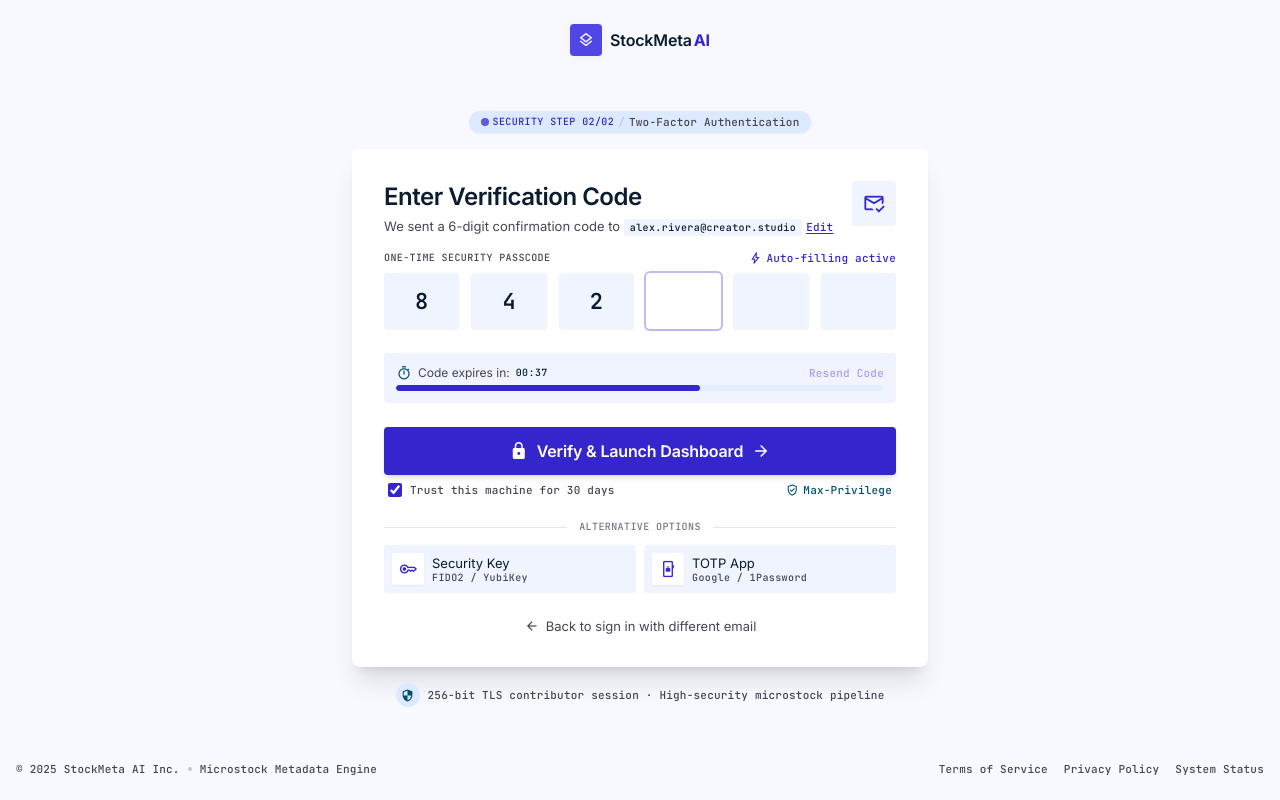
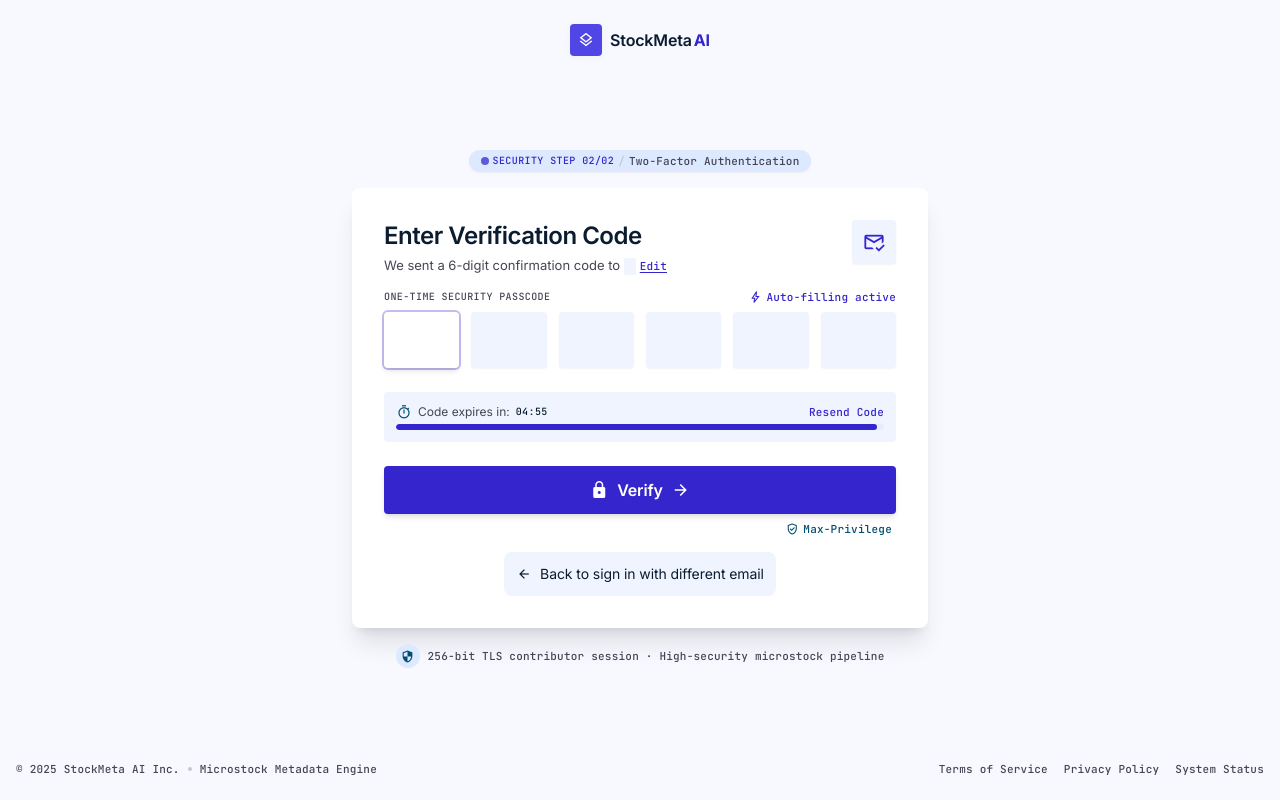
Before and after one commit to haiderali82/StockMeta-AI, a React (Vite) app: page /verify in a window 1280 px wide. Built offline with nearby package versions, Linux system fonts and the light colour scheme.

Commit message:
Add lucide-react dependency and enhance authentication flow with loading states and error handling

```diff
--- a/package.json
+++ b/package.json
@@ -10,6 +10,7 @@
     "preview": "vite preview"
   },
   "dependencies": {
+    "lucide-react": "^1.81.0",
     "react": "^19.3.1",
     "react-dom": "^19.3.1",
     "react-router-dom": "^7.18.7"
--- a/src/context/AuthContext.jsx
+++ b/src/context/AuthContext.jsx
@@ -1,6 +1,7 @@
 import { createContext, useContext, useState } from 'react'
 
 const STORAGE_KEY = 'stockmeta.auth'
+const CREDENTIALS_KEY = 'stockmeta.credentials'
 const AuthContext = createContext(null)
 
 function readStoredEmail() {
@@ -14,11 +15,13 @@ function readStoredEmail() {
 
 function AuthProvider({ children }) {
   const [email, setEmail] = useState(readStoredEmail())
-  const [pendingEmail, setPendingEmail] = useState('alex.rivera@creator.studio')
+  const [pendingEmail, setPendingEmail] = useState('')
   const isAuthenticated = Boolean(email)
 
-  function startLogin(nextEmail) {
+  function startLogin(nextEmail, password) {
     setPendingEmail(nextEmail)
+    // Placeholder credential storage until a real backend exists.
+    localStorage.setItem(CREDENTIALS_KEY, JSON.stringify({ email: nextEmail, password }))
   }
 
   function completeVerification() {
--- a/src/pages/SignInPage.jsx
+++ b/src/pages/SignInPage.jsx
@@ -31,12 +31,15 @@ function SignInPage() {
   const navigate = useNavigate()
   const [password, setPassword] = useState('')
   const [showPassword, setShowPassword] = useState(false)
-  const [remember, setRemember] = useState(true)
+  const [loading, setLoading] = useState(false)
 
   function handleSubmit(e) {
     e.preventDefault()
-    startLogin(pendingEmail)
-    navigate('/verify')
+    setLoading(true)
+    startLogin(pendingEmail, password)
+    setTimeout(() => {
+      navigate('/verify')
+    }, 500)
   }
 
   return (
@@ -96,7 +99,7 @@ function SignInPage() {
             <form className="flex flex-col gap-space-md" onSubmit={handleSubmit}>
               <div className="flex flex-col gap-1.5">
                 <label className="font-label-sm text-label-sm text-on-surface-variant font-medium" htmlFor="email">
-                  Contributor Email (Adobe / SS ID)
+                  Email
                 </label>
                 <div className="relative flex items-center">
                   <Icon name="alternate_email" className="absolute left-3 text-outline text-[18px] pointer-events-none" />
@@ -104,6 +107,7 @@ function SignInPage() {
                     id="email"
                     type="email"
                     required
+                    placeholder="Enter your email"
                     value={pendingEmail}
                     onChange={(e) => setPendingEmail(e.target.value)}
                     className="w-full pl-9 pr-3 py-2 bg-surface-container-low focus:bg-surface-container-lowest text-on-surface font-body-sm text-body-sm rounded-lg outline-none focus:shadow-[0_0_0_2px_rgba(79,70,229,0.3)] transition-all"
@@ -116,9 +120,9 @@ function SignInPage() {
                   <label className="font-label-sm text-label-sm text-on-surface-variant font-medium" htmlFor="password">
                     Password
                   </label>
-                  <a className="font-label-sm text-label-sm text-primary hover:text-primary-container font-medium transition-colors" href="#">
+                  {/* <a className="font-label-sm text-label-sm text-primary hover:text-primary-container font-medium transition-colors" href="#">
                     Forgot password?
-                  </a>
+                  </a> */}
                 </div>
                 <div className="relative flex items-center">
                   <Icon name="lock" className="absolute left-3 text-outline text-[18px] pointer-events-none" />
@@ -141,19 +145,6 @@ function SignInPage() {
                 </div>
               </div>
 
-              <div className="flex items-center gap-2 mt-0.5">
-                <input
-                  id="remember"
-                  type="checkbox"
-                  checked={remember}
-                  onChange={(e) => setRemember(e.target.checked)}
-                  className="w-4 h-4 rounded text-primary-container accent-primary-container bg-surface-container-low cursor-pointer"
-                />
-                <label className="font-body-xs text-body-xs text-on-surface-variant cursor-pointer select-none" htmlFor="remember">
-                  Remember this device (30 days)
-                </label>
-              </div>
-
               <div className="flex items-start gap-space-sm p-3 bg-surface-container rounded-lg mt-1">
                 <Icon name="shield_person" className="text-primary text-[18px] shrink-0 mt-0.5" />
                 <p className="font-body-xs text-body-xs text-on-surface-variant leading-relaxed">
@@ -164,24 +155,21 @@ function SignInPage() {
 
               <button
                 type="submit"
-                className="w-full py-2.5 px-space-lg bg-primary-container hover:bg-primary text-on-primary font-headline-sm text-headline-sm font-semibold rounded-lg flex items-center justify-center gap-2 shadow-sm transition-all active:scale-[0.99] mt-1"
+                disabled={loading}
+                className="w-full py-2.5 px-space-lg bg-primary-container hover:bg-primary text-on-primary font-headline-sm text-headline-sm font-semibold rounded-lg flex items-center justify-center gap-2 shadow-sm transition-all active:scale-[0.99] mt-1 disabled:opacity-70 disabled:cursor-not-allowed"
               >
-                <span>Continue with Password</span>
-                <Icon name="arrow_forward" className="text-[18px]" />
+                <span>{loading ? 'Signing in' : 'Continue'}</span>
+                {loading ? (
+                  <Icon name="progress_activity" className="text-[18px] animate-spin" />
+                ) : (
+                  <Icon name="arrow_forward" className="text-[18px]" />
+                )}
               </button>
 
-              <div className="pt-2 flex flex-col items-center">
-                <button
-                  type="button"
-                  className="w-full py-2 px-space-md bg-surface-container-low hover:bg-surface-container text-on-surface font-label-md text-label-md font-medium rounded-lg flex items-center justify-center gap-2 transition-colors"
-                >
-                  <Icon name="domain" className="text-secondary text-[18px]" />
-                  <span>Single Sign-On SAML 2.0 • Use Company SSO</span>
-                </button>
-              </div>
+
             </form>
 
-            <div className="mt-space-lg pt-space-md border-t border-transparent bg-surface-container-low rounded-lg p-2.5 flex items-center justify-between font-code-xs text-code-xs text-on-surface-variant">
+            {/* <div className="mt-space-lg pt-space-md border-t border-transparent bg-surface-container-low rounded-lg p-2.5 flex items-center justify-between font-code-xs text-code-xs text-on-surface-variant">
               <div className="flex items-center gap-1.5">
                 <Icon name="lock" className="text-primary text-[14px]" />
                 <span>256-BIT TLS ENCRYPTED</span>
@@ -190,17 +178,17 @@ function SignInPage() {
                 <span className="w-1.5 h-1.5 rounded-full bg-[#10b981] animate-pulse" />
                 <span className="font-medium">CLUSTER US-EAST OPERATIONAL</span>
               </div>
-            </div>
+            </div> */}
           </div>
 
-          <div className="w-full max-w-[460px] mt-space-lg flex flex-col sm:flex-row items-center justify-between px-space-sm gap-2 text-center text-on-surface-variant font-label-sm text-label-sm">
+          {/* <div className="w-full max-w-[460px] mt-space-lg flex flex-col sm:flex-row items-center justify-between px-space-sm gap-2 text-center text-on-surface-variant font-label-sm text-label-sm">
             <span>StockMeta AI Metadata Protocol v4.2</span>
             <div className="flex items-center gap-space-md">
               <a className="hover:text-primary transition-colors" href="#">Security Overview</a>
               <span className="inline-block w-1 h-1 rounded-full bg-outline-variant" />
               <a className="hover:text-primary transition-colors" href="#">Privacy Shield</a>
             </div>
-          </div>
+          </div> */}
         </div>
       </main>
 
--- a/src/pages/VerifyCodePage.jsx
+++ b/src/pages/VerifyCodePage.jsx
@@ -3,17 +3,24 @@ import { useNavigate } from 'react-router-dom'
 import Icon from '../components/common/Icon'
 import { useAuth } from '../context/AuthContext'
 
-const INITIAL_SECONDS = 60
-const START_SECONDS = 42
+const INITIAL_SECONDS = 300
+const START_SECONDS = INITIAL_SECONDS
+const MOCK_OTP = '000000'
 
 function VerifyCodePage() {
   const { pendingEmail, completeVerification } = useAuth()
   const navigate = useNavigate()
-  const [digits, setDigits] = useState(['8', '4', '2', '', '', ''])
-  const [trustDevice, setTrustDevice] = useState(true)
+  const [digits, setDigits] = useState(['', '', '', '', '', ''])
   const [secondsLeft, setSecondsLeft] = useState(START_SECONDS)
-  const [focusedIndex, setFocusedIndex] = useState(3)
+  const [resendAgain, setResendAgain] = useState(0)
+  const [focusedIndex, setFocusedIndex] = useState(0)
+  const [isVerifying, setIsVerifying] = useState(false)
+  const [error, setError] = useState('')
   const inputRefs = useRef([])
+
+  useEffect(() => {
+    inputRefs.current[0]?.focus()
+  }, [])
 
   useEffect(() => {
     if (secondsLeft <= 0) return
@@ -22,6 +29,14 @@ function VerifyCodePage() {
     }, 1000)
     return () => clearInterval(interval)
   }, [secondsLeft])
+
+  useEffect(() => {
+    if (resendAgain <= 0) return
+    const interval = setInterval(() => {
+      setResendAgain((s) => Math.max(0, s - 1))
+    }, 1000)
+    return () => clearInterval(interval)
+  }, [resendAgain])
 
   const mins = String(Math.floor(secondsLeft / 60)).padStart(2, '0')
   const secs = String(secondsLeft % 60).padStart(2, '0')
@@ -32,8 +47,12 @@ function VerifyCodePage() {
     const next = [...digits]
     next[index] = digit
     setDigits(next)
+    setError('')
     if (digit && index < inputRefs.current.length - 1) {
       inputRefs.current[index + 1]?.focus()
+    }
+    if (next.every((d) => d) && !isVerifying) {
+      verifyCode(next.join(''))
     }
   }
 
@@ -49,21 +68,42 @@ function VerifyCodePage() {
     if (!data) return
     const next = Array.from({ length: 6 }, (_, i) => data[i] || '')
     setDigits(next)
+    setError('')
     const nextFocus = Math.min(data.length, 5)
     inputRefs.current[nextFocus]?.focus()
     setFocusedIndex(nextFocus)
+    if (next.every((d) => d) && !isVerifying) {
+      verifyCode(next.join(''))
+    }
   }
 
   function resetTimer() {
     setSecondsLeft(INITIAL_SECONDS)
+    setResendAgain(60)
+    setError('')
+  }
+
+  function verifyCode(code) {
+    if (code !== MOCK_OTP) {
+      setError(`Incorrect code. For this demo, use ${MOCK_OTP}.`)
+      setDigits(['', '', '', '', '', ''])
+      setFocusedIndex(0)
+      inputRefs.current[0]?.focus()
+      return
+    }
+    setError('')
+    setIsVerifying(true)
+    setTimeout(() => {
+      completeVerification()
+      navigate('/dashboard', { replace: true })
+    }, 500)
   }
 
   function handleSubmit(e) {
     e.preventDefault()
     const code = digits.join('')
     if (code.length === 6) {
-      completeVerification()
-      navigate('/dashboard', { replace: true })
+      verifyCode(code)
     } else {
       const firstEmptyIndex = digits.findIndex((d) => !d)
       inputRefs.current[firstEmptyIndex]?.focus()
@@ -136,7 +176,11 @@ function VerifyCodePage() {
                       <div
                         key={index}
                         className={`relative flex items-center justify-center h-14 rounded-lg shadow-sm transition-all focus-within:bg-surface-container-lowest focus-within:shadow-md ${
-                          focusedIndex === index ? 'bg-surface-container-lowest shadow-md ring-2 ring-primary/30' : 'bg-surface-container-low'
+                          error
+                            ? 'bg-error-container ring-2 ring-error/40'
+                            : focusedIndex === index
+                              ? 'bg-surface-container-lowest shadow-md ring-2 ring-primary/30'
+                              : 'bg-surface-container-low'
                         }`}
                       >
                         <input
@@ -147,6 +191,7 @@ function VerifyCodePage() {
                           pattern="[0-9]*"
                           type="text"
                           value={digit}
+                          disabled={isVerifying}
                           onChange={(e) => handleDigitChange(index, e.target.value)}
                           onKeyDown={(e) => handleKeyDown(index, e)}
                           onPaste={handlePaste}
@@ -155,6 +200,12 @@ function VerifyCodePage() {
                       </div>
                     ))}
                   </div>
+                  {error && (
+                    <p className="flex items-center gap-1.5 font-label-sm text-label-sm text-error">
+                      <Icon name="error" className="text-[16px]" />
+                      {error}
+                    </p>
+                  )}
                 </div>
 
                 <div className="flex flex-col gap-space-xs bg-surface-container-low p-space-md rounded-lg">
@@ -168,11 +219,11 @@ function VerifyCodePage() {
                     </div>
                     <button
                       type="button"
-                      disabled={secondsLeft > 0}
+                      disabled={resendAgain > 0}
                       onClick={resetTimer}
                       className="font-label-sm text-label-sm text-primary hover:text-primary-container font-medium transition-colors disabled:opacity-40 disabled:cursor-not-allowed"
                     >
-                      Resend Code
+                      {resendAgain > 0 ? `Resend Code (${resendAgain}s)` : 'Resend Code'}
                     </button>
                   </div>
                   <div className="w-full h-1.5 bg-surface-container rounded-full overflow-hidden">
@@ -186,22 +237,18 @@ function VerifyCodePage() {
                 <div className="flex flex-col gap-space-sm">
                   <button
                     type="submit"
-                    className="w-full h-12 bg-primary hover:bg-primary-container text-on-primary font-headline-sm text-headline-sm rounded-lg flex items-center justify-center gap-space-sm shadow-md transition-all active:scale-[0.99]"
+                    disabled={isVerifying}
+                    className="w-full h-12 bg-primary hover:bg-primary-container text-on-primary font-headline-sm text-headline-sm rounded-lg flex items-center justify-center gap-space-sm shadow-md transition-all active:scale-[0.99] disabled:opacity-70 disabled:cursor-not-allowed"
                   >
                     <Icon name="lock" filled className="text-[20px]" />
-                    <span>Verify &amp; Launch Dashboard</span>
-                    <Icon name="arrow_forward" className="text-[20px]" />
+                    <span>{isVerifying ? 'Verifying' : 'Verify'}</span>
+                    {isVerifying ? (
+                      <Icon name="progress_activity" className="text-[18px] animate-spin" />
+                    ) : (
+                      <Icon name="arrow_forward" className="text-[20px]" />
+                    )}
                   </button>
-                  <div className="flex items-center justify-between px-1 text-on-surface-variant font-label-sm text-label-sm">
-                    <label className="flex items-center gap-2 cursor-pointer select-none">
-                      <input
-                        type="checkbox"
-                        checked={trustDevice}
-                        onChange={(e) => setTrustDevice(e.target.checked)}
-                        className="rounded w-3.5 h-3.5 accent-primary cursor-pointer"
-                      />
-                      <span>Trust this machine for 30 days</span>
-                    </label>
+                  <div className="flex items-center justify-end px-1 text-on-surface-variant font-label-sm text-label-sm">
                     <span className="flex items-center gap-1 text-tertiary">
                       <Icon name="verified_user" className="text-[14px]" /> Max-Privilege
                     </span>
@@ -209,49 +256,17 @@ function VerifyCodePage() {
                 </div>
               </form>
 
-              <div className="my-space-xl flex flex-col gap-space-sm">
-                <div className="flex items-center gap-space-md">
-                  <div className="flex-1 h-px bg-surface-container-high" />
-                  <span className="font-code-xs text-code-xs uppercase tracking-widest text-outline">Alternative Options</span>
-                  <div className="flex-1 h-px bg-surface-container-high" />
-                </div>
-                <div className="grid grid-cols-1 sm:grid-cols-2 gap-space-sm mt-space-xs">
-                  <button
-                    type="button"
-                    className="flex items-center gap-space-sm p-space-sm bg-surface-container-low hover:bg-surface-container text-left rounded-lg transition-colors group"
-                  >
-                    <div className="w-8 h-8 rounded bg-surface-container-lowest flex items-center justify-center text-primary group-hover:scale-105 transition-transform shadow-sm">
-                      <Icon name="key" className="text-[18px]" />
-                    </div>
-                    <div className="flex flex-col min-w-0">
-                      <span className="font-body-sm text-body-sm font-semibold text-on-surface truncate">Security Key</span>
-                      <span className="font-code-xs text-code-xs text-on-surface-variant truncate">FIDO2 / YubiKey</span>
-                    </div>
-                  </button>
-                  <button
-                    type="button"
-                    className="flex items-center gap-space-sm p-space-sm bg-surface-container-low hover:bg-surface-container text-left rounded-lg transition-colors group"
-                  >
-                    <div className="w-8 h-8 rounded bg-surface-container-lowest flex items-center justify-center text-primary group-hover:scale-105 transition-transform shadow-sm">
-                      <Icon name="phonelink_lock" className="text-[18px]" />
-                    </div>
-                    <div className="flex flex-col min-w-0">
-                      <span className="font-body-sm text-body-sm font-semibold text-on-surface truncate">TOTP App</span>
-                      <span className="font-code-xs text-code-xs text-on-surface-variant truncate">Google / 1Password</span>
-                    </div>
-                  </button>
-                </div>
-              </div>
 
-              <div className="flex items-center justify-center">
+              <div className="flex items-center justify-center mt-4">
                 <a
                   href="#"
                   onClick={(e) => {
                     e.preventDefault()
                     navigate('/login')
                   }}
-                  className="inline-flex items-center gap-1.5 text-on-surface-variant hover:text-on-surface font-body-sm text-body-sm transition-colors group"
+                  className="flex items-center gap-space-sm p-space-md bg-surface-container-low hover:bg-surface-container text-left rounded-xl transition-colors group"
                 >
+
                   <Icon name="arrow_back" className="text-[16px] group-hover:-translate-x-0.5 transition-transform" />
                   <span>Back to sign in with different email</span>
                 </a>
```
Also changed, not shown: 1 other file (tests, documents, lock files or other folders).
